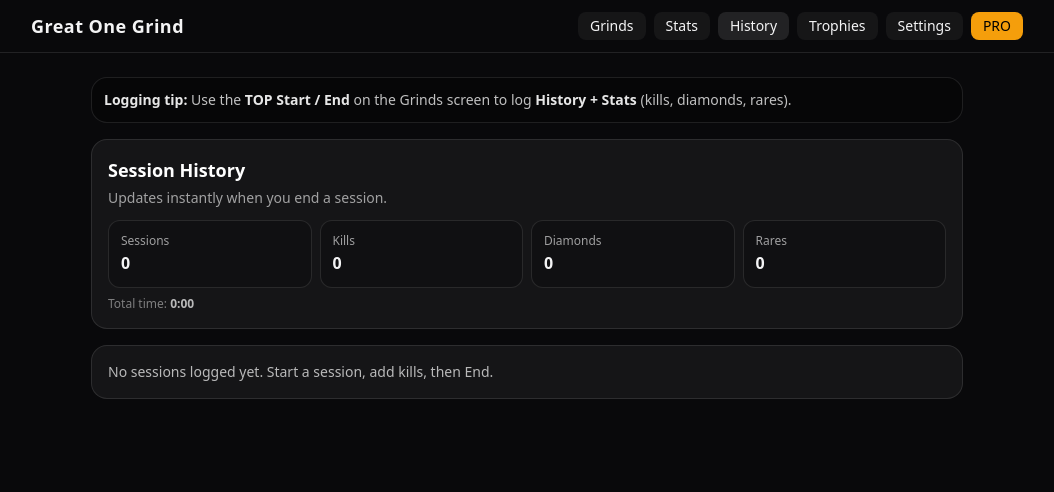
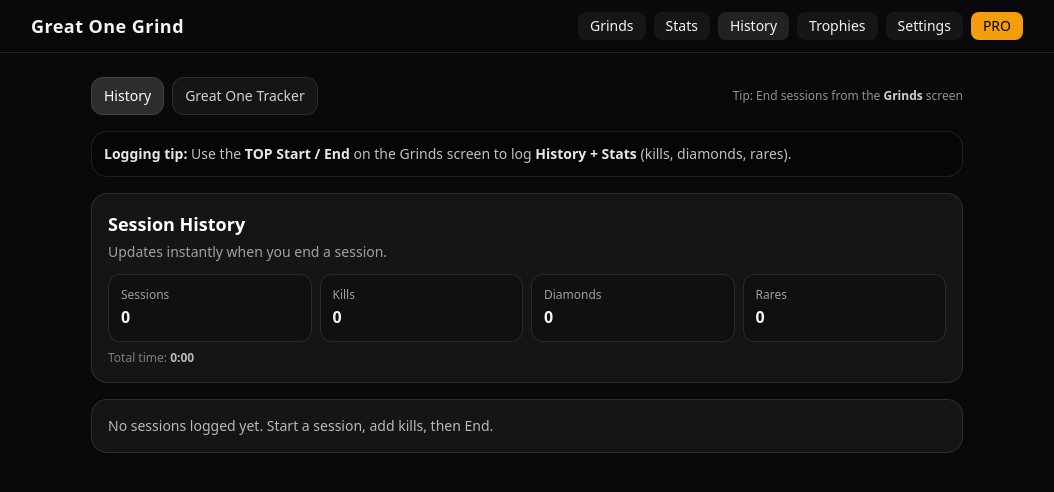
Before and after one commit to Camoford/great-one-grind, a React (Vite) app: page / in a window 1280 px wide. Both pictures are taken after a click on the button "History". Shown: the top 492 px of the page, without its empty margins (113-1167 px from the left). Built offline with nearby package versions, Linux system fonts and the light colour scheme.

Commit message:
History: add Great One Tracker toggle (read-only mount)

```diff
--- a/components/SessionHistoryScreen.tsx
+++ b/components/SessionHistoryScreen.tsx
@@ -5,6 +5,12 @@ import {
   SESSION_HISTORY_EVENT,
   type SessionHistoryEntry,
 } from "../src/utils/sessionHistory";
+
+// ✅ Great One Tracker screen (we mount it under this tab)
+// (This is read-only; it also contains the Session Archive as a sub-tab.)
+import GreatOnesArchive from "../src/features/archive/GreatOnesArchive";
+
+type ViewMode = "history" | "tracker";
 
 function pretty(n: number) {
   return new Intl.NumberFormat().format(n);
@@ -31,7 +37,23 @@ function fmtDateTime(ts: number) {
   }
 }
 
+function SegButton(props: { active: boolean; onClick: () => void; children: React.ReactNode }) {
+  return (
+    <button
+      type="button"
+      onClick={props.onClick}
+      className={
+        "rounded-xl border border-white/10 px-3 py-2 text-sm transition " +
+        (props.active ? "bg-white/15 text-white" : "bg-white/5 text-white/80 hover:bg-white/10")
+      }
+    >
+      {props.children}
+    </button>
+  );
+}
+
 export default function SessionHistoryScreen() {
+  const [mode, setMode] = useState<ViewMode>("history");
   const [items, setItems] = useState<SessionHistoryEntry[]>(() => readSessionHistory());
 
   useEffect(() => {
@@ -61,6 +83,31 @@ export default function SessionHistoryScreen() {
 
   return (
     <div className="mx-auto w-full max-w-4xl space-y-4 px-3 pb-24">
+      {/* Top switch (History / Great One Tracker) */}
+      <div className="flex flex-wrap items-center gap-2">
+        <SegButton active={mode === "history"} onClick={() => setMode("history")}>
+          History
+        </SegButton>
+        <SegButton active={mode === "tracker"} onClick={() => setMode("tracker")}>
+          Great One Tracker
+        </SegButton>
+
+        <div className="ml-auto text-xs text-white/55">
+          {mode === "history" ? (
+            <span>
+              Tip: End sessions from the <span className="text-white/80 font-semibold">Grinds</span> screen
+            </span>
+          ) : (
+            <span className="text-white/65">Read-only progress view</span>
+          )}
+        </div>
+      </div>
+
+      {/* CONTENT */}
+      {mode === "tracker" ? (
+        <GreatOnesArchive />
+      ) : (
+        <>
           {/* ✅ Beta clarity banner */}
           <div className="rounded-2xl border border-white/10 bg-black/30 p-3 text-sm text-white/75">
             <span className="font-semibold text-white/90">Logging tip:</span> Use the{" "}
@@ -95,7 +142,8 @@ export default function SessionHistoryScreen() {
             </div>
 
             <div className="mt-2 text-xs text-white/45">
-          Total time: <span className="font-semibold text-white/70">{fmtDuration(totals.durationMs)}</span>
+              Total time:{" "}
+              <span className="font-semibold text-white/70">{fmtDuration(totals.durationMs)}</span>
             </div>
           </div>
 
@@ -132,6 +180,8 @@ export default function SessionHistoryScreen() {
               ))}
             </div>
           )}
+        </>
+      )}
     </div>
   );
 }
```
Lines whose indentation alone changed are shown as unchanged.
